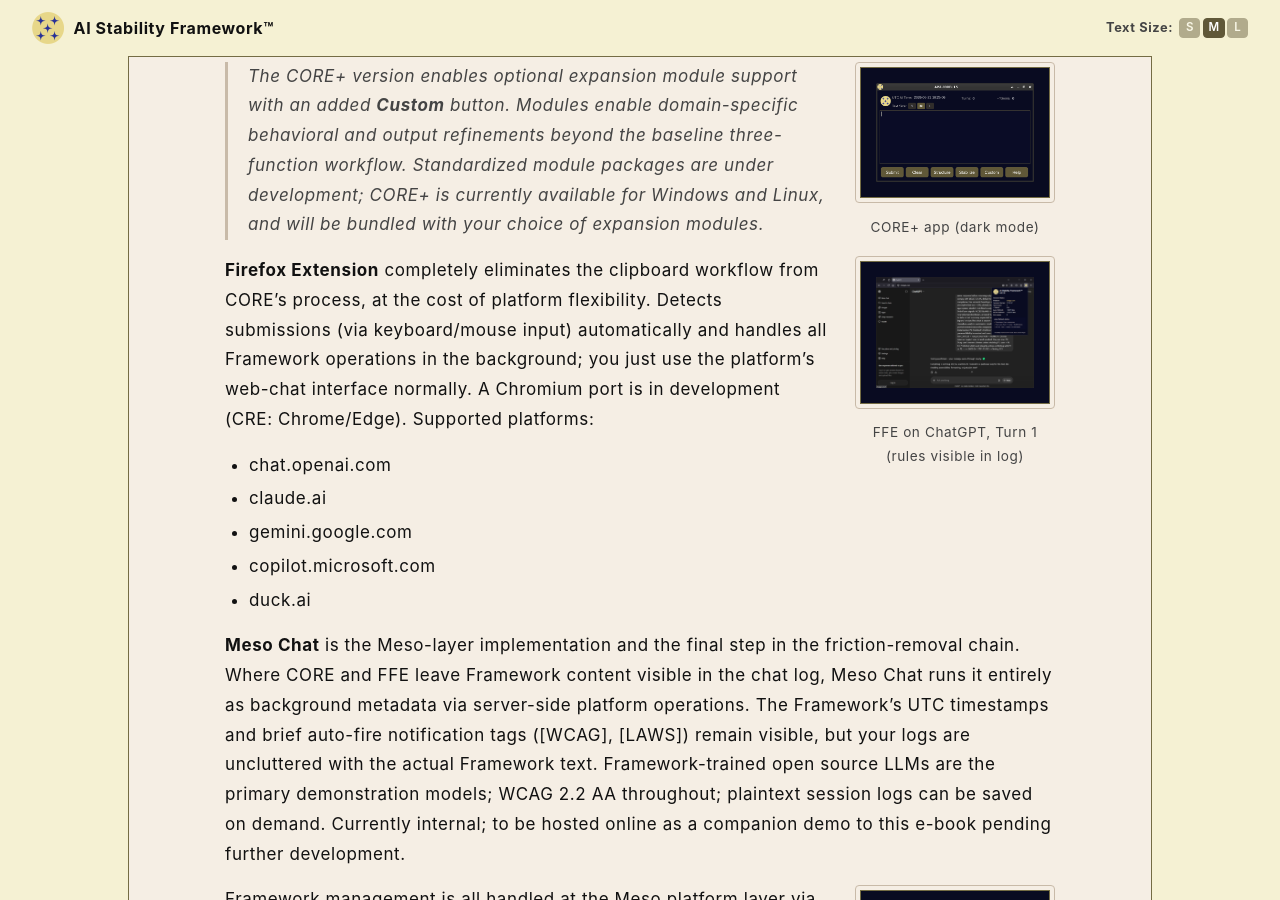
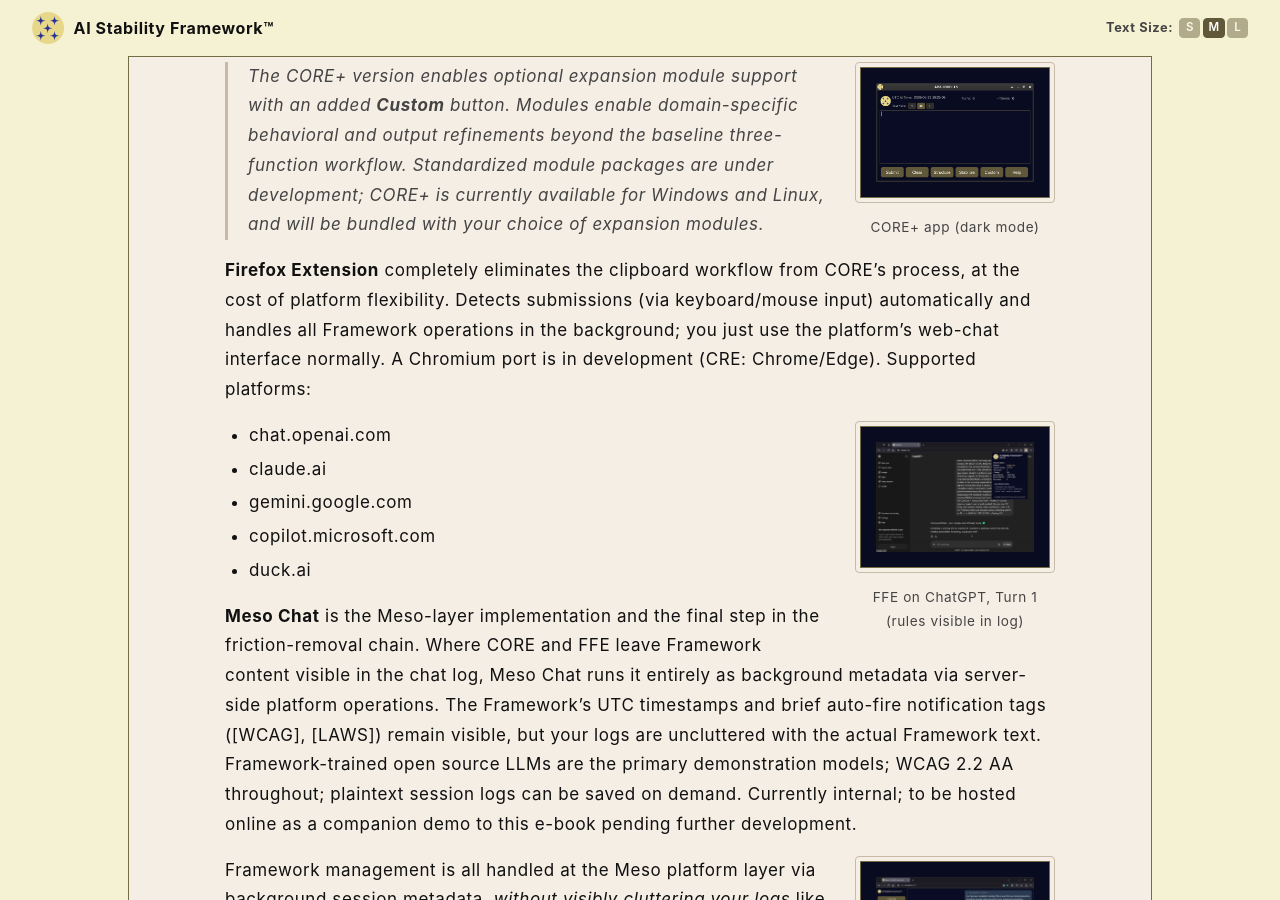
Before and after one commit to rojaslen/AISF-WEB, a Jekyll site: the page built from ch10.md, in a window 1280 px wide and 900 px high, scrolled down 1639 px. Built offline with Jekyll 4.4.1, drawn with Linux system fonts in a browser that asks for light colours; some web fonts are replaced.

Commit message:
Update ch10.md

```diff
--- a/ch10.md
+++ b/ch10.md
@@ -54,14 +54,14 @@
 <p><i>The CORE+ version enables optional expansion module support with an added <b>Custom</b> button. Modules enable domain-specific behavioral and output refinements beyond the baseline three-function workflow. Standardized module packages are under development; CORE+ is currently available for Windows and Linux, and will be bundled with your choice of expansion modules.</i></p>
 </blockquote>
 
+**Firefox Extension** completely eliminates the clipboard workflow from CORE's process, at the cost of platform flexibility. Detects submissions (via keyboard/mouse input) automatically and handles all Framework operations in the background; you just use the platform's web-chat interface normally. A Chromium port is in development (CRE: Chrome/Edge). Supported platforms:
+
 <figure class="screenshot float-right">
   <button class="thumb-btn" data-src="/assets/images/gpt-ffe-turn1.png" data-alt="Firefox extension active with ChatGPT, turn 1 with popup" aria-label="View full size: Firefox extension on ChatGPT, turn 1 with popup">
     <img style="border: 1px solid #746C44; padding: 15px; background-color: #090B21"  src="/assets/images/gpt-ffe-turn1.png" alt="" aria-hidden="true" class="thumbnail">
   </button>
   <figcaption>FFE on ChatGPT, Turn 1<br>(rules visible in log)</figcaption>
 </figure>
-
-**Firefox Extension** completely eliminates the clipboard workflow from CORE's process, at the cost of platform flexibility. Detects submissions (via keyboard/mouse input) automatically and handles all Framework operations in the background; you just use the platform's web-chat interface normally. A Chromium port is in development (CRE: Chrome/Edge). Supported platforms:
 
 - chat.openai.com
 - claude.ai
```
